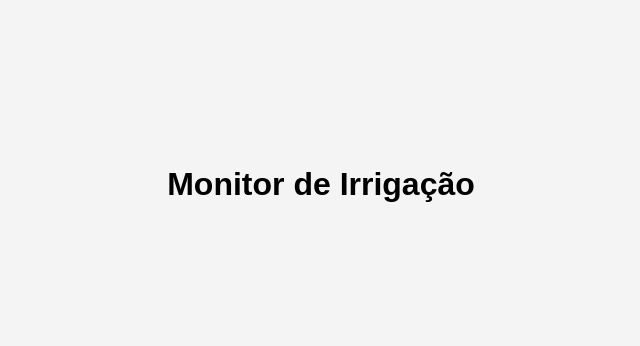
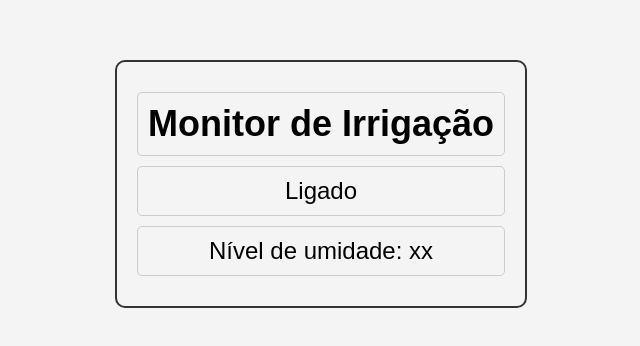
Before and after one commit to Saatake/irrigadorinteligente, a plain HTML site: page index.html in a window 1280 px wide. Shown: the part 216-562 px from the top of the page, without its empty margins (319-959 px from the left). Drawn offline with Linux system fonts and the light colour scheme; no server answers.

Commit message:
Update index.html

```diff
--- a/index.html
+++ b/index.html
@@ -8,39 +8,39 @@
     body {
       font-family: Arial, sans-serif;
       margin: 0;
-      padding: 0;
+      padding: 20px; /* Adicionando preenchimento para afastar do topo */
       background-color: #f4f4f4;
+      height: calc(100vh - 40px); /* Ajustando a altura da página */
+      display: flex;
+      justify-content: center;
+      align-items: center;
     }
 
     .container {
       text-align: center;
-      display: flex;
-      justify-content: center;
-      align-items: center;
-      height: 100vh;
+      border: 2px solid #333; /* Adicionando borda */
+      padding: 20px; /* Adicionando preenchimento interno */
+      border-radius: 10px; /* Adicionando bordas arredondadas */
     }
 
-    .content {
-      text-align: center;
+    .title, .status, .humidity {
+      font-size: 24px; /* Tamanho padrão de fonte */
+      border: 1px solid #ccc; /* Adicionando borda */
+      padding: 10px; /* Adicionando preenchimento */
+      margin: 10px 0; /* Adicionando margem superior e inferior */
+      border-radius: 5px; /* Adicionando bordas arredondadas */
     }
 
-    .status {
-      font-size: 24px;
-      margin-bottom: 20px;
-    }
-
-    .humidity {
-      font-size: 18px;
+    .title {
+      font-size: 36px; /* Aumentando o tamanho da fonte para o título */
     }
   </style>
 </head>
 <body>
   <div class="container">
-    <h1>Monitor de Irrigação</h1>
-    <div class="content">
-      <div class="status" id="status"></div>
-      <div class="humidity" id="humidity"></div>
-    </div>
+    <h1 class="title">Monitor de Irrigação</h1>
+    <div class="status" id="status">Ligado</div>
+    <div class="humidity" id="humidity">Nível de umidade: xx</div>
   </div>
   <script src="script.js"></script>
 </body>
```
